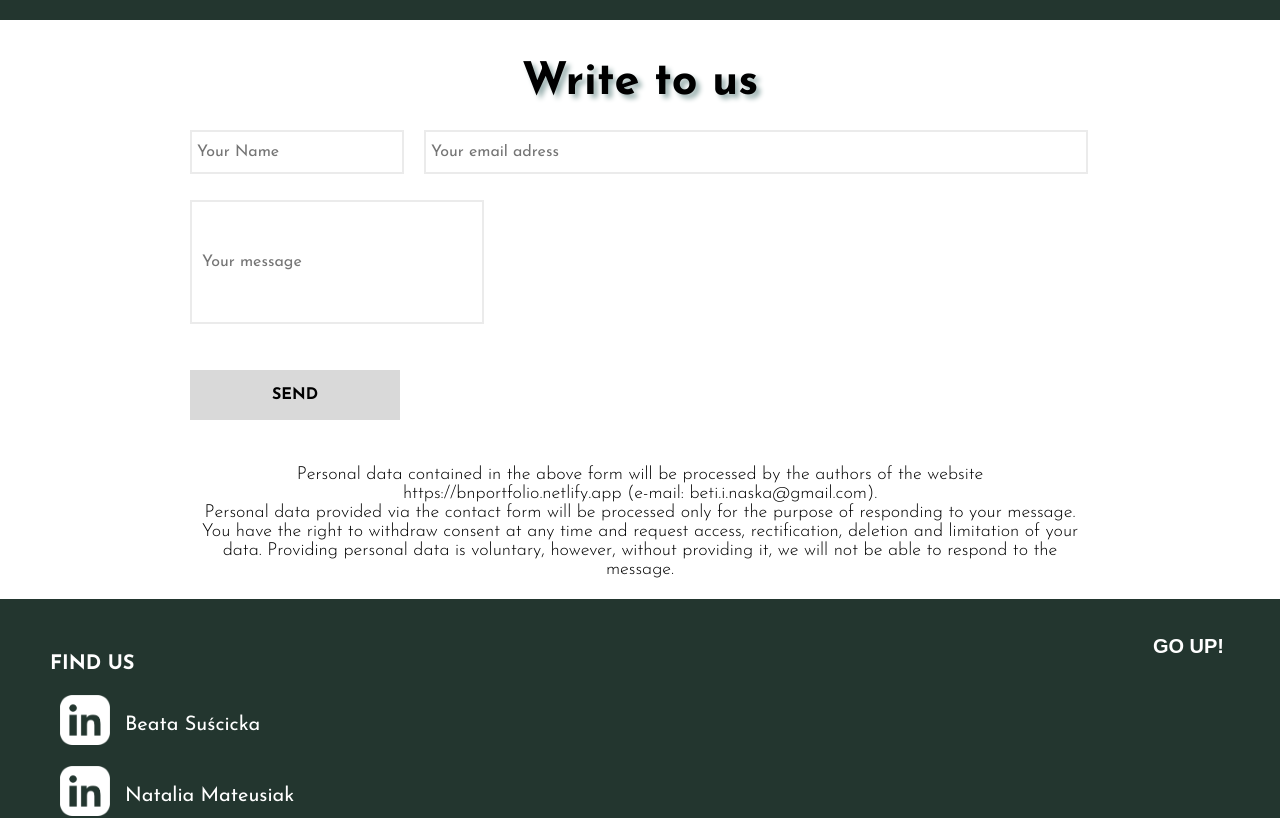
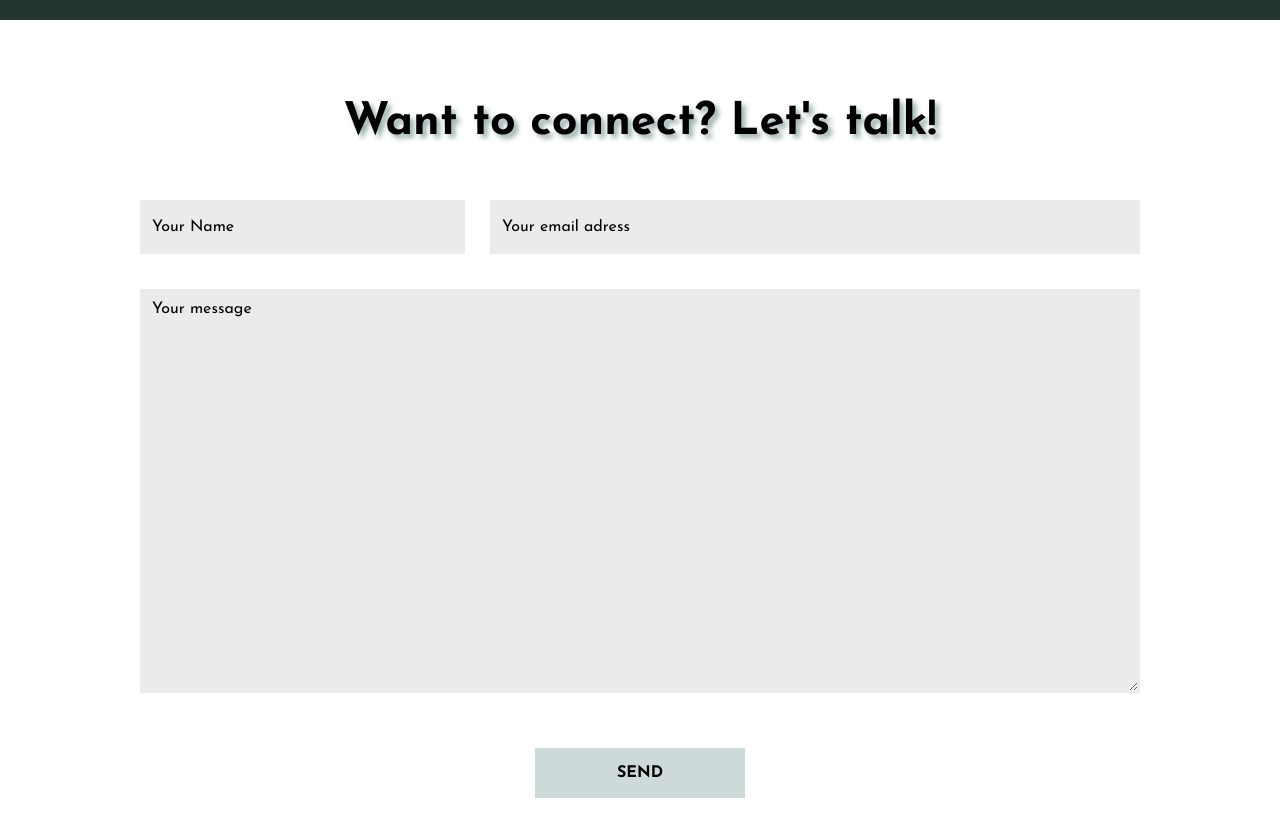
Before and after one commit to natimati/Portfolio, a React (Create React App) app: page /contact in a window 1280 px wide. Shown: the part 680-1498 px from the top of the page. Built offline with nearby package versions, Linux system fonts and the light colour scheme; a web font is replaced by a local one.

Commit message:
styling contact form with grid

```diff
--- a/src/components/ContactForm/index.tsx
+++ b/src/components/ContactForm/index.tsx
@@ -1,7 +1,6 @@
 import React, { useState } from 'react';
 import emailjs from 'emailjs-com'
-import { Container, EmailFormInput, Form, FormContainer, FormInput, InputContainer, InputError, RodoInformation, Message } from './style';
-import { Button } from '../../styles';
+import { Container, EmailFormInput, Form, FormInput, InputError, RodoInformation, Message, EmailInputError, MessageInputError, SendButton } from './style';
 import { useForm } from 'react-hook-form';
 
 type FormValues = {
@@ -42,10 +41,8 @@ const Contact = () => {
 
     return (
         <Container>
-            <h1>Write to us</h1>
+            <h1>Want to connect? Let's talk!</h1>
             <Form onSubmit={onSubmit}>
-                <FormContainer>
-                    <InputContainer>
                 <FormInput
                     type='text'
                     {...register("name", { required: true, minLength: 3, maxLength: 15 })}
@@ -57,8 +54,6 @@ const Contact = () => {
                     {errors.name?.type === "minLength" && "Use at least 3 characters"}
                     {errors.name?.type === "maxLength" && "You can use 20 characters at most"}
                 </InputError>
-                    </InputContainer>
-                    <InputContainer>
                 <EmailFormInput
                     type='email'
                     {...register("email", {  required: true,
@@ -69,24 +64,20 @@ const Contact = () => {
                     placeholder='Your email adress'
                     value={email}
                     onChange={e => setEmail(e.target.value)} />
-                        <InputError>
+                <EmailInputError>
                     {errors.email?.type === "required" && "Please enter your email"}
-                        </InputError>
-                    </InputContainer>
-                </FormContainer>
-                <InputContainer>
+                </EmailInputError>
                 <Message
-                            type='message'
                     {...register("message", {  required: true })}
                     placeholder='Your message'
                     value={message}
                     onChange={e => setMessage(e.target.value)}
                 />
-                        <InputError>
+                <MessageInputError>
                     {errors.message?.type === "required" && "Please enter your message"}
-                        </InputError>
-                    </InputContainer>
-                <Button onClick={submit}>send</Button>
+                </MessageInputError>
+                <SendButton onClick={submit}>send</SendButton>
+            </Form>
             <RodoInformation>
                     Personal data contained in the above form will be processed by the authors of the website
                     https://bnportfolio.netlify.app (e-mail: beti.i.naska@gmail.com). <br />Personal data provided via the
@@ -95,7 +86,6 @@ const Contact = () => {
                     and limitation of your data. Providing personal data is voluntary, however, without providing it,
                     we will not be able to respond to the message.
             </RodoInformation>
-            </Form>
         </Container>
     )
 }
--- a/src/components/ContactForm/style.ts
+++ b/src/components/ContactForm/style.ts
@@ -1,74 +1,96 @@
 import styled from "styled-components";
+import { Button } from "../../styles";
 
 export const Container = styled.div`
+margin-top: 50px;
 display: flex;
 justify-content: center;
+align-items: center;
 flex-direction: column;
 `;
 
 export const Form = styled.form`
-display: flex;
-flex-direction: column;
-margin: 20px;
-gap: 20px;
-max-width: 900px;
-align-self: center;
-`;
-
-export const FormContainer = styled.form`
-display: flex;
-flex-direction: row;
-gap: 20px;
-max-width: 900px;
-`;
-
-export const InputContainer = styled.div`
-display: flex;
-flex-direction: column;
-max-width: 100%;
+    margin-top: 50px;
+    display: grid;
+    width: 100%;
+    max-width: 1000px;
+    grid-template-columns: 1fr 2fr;
+    column-gap: 25px;
+    grid-template-areas:
+        "name email"
+        "nameError emailError"
+        "message message"
+        "messageError messageError"
+        "sendButton sendButton";
 `;
 
 export const FormInput = styled.input`
+    grid-area: name;
     height: 30px;
+    background-color: ${(props) => props.theme.colors.primaryUi};
+    border: 2px solid ${(props) => props.theme.colors.primaryUi};
+    padding: 10px;
+    font-size: 16px;
+    font-weight: 500;
     font-family: ${(props) => props.theme.fontFamily.primaryFont};
-font-size: 16px;
-border: 2px solid ${(props) => props.theme.colors.primaryUi};
-padding: 5px;
-min-width: 30%;
-width: 200px;
 
     &:focus {
         outline: none;
         border: 2px solid ${(props) => props.theme.colors.tertiaryUi};
     }
+    &::placeholder {
+        color: black;
+    }
 `;
 
 export const EmailFormInput = styled(FormInput)`
-min-width: 60%;
-width: 650px;
+    grid-area: email;
     `;
 
-export const InputError = styled.span`
-align-self: flex-start;
-padding: 3px;
-font-size: 14px;
-`
-
-export const Message = styled(FormInput)`
-height: 100px;
-resize: vertical;
-font-family: ${(props) => props.theme.fontFamily.primaryFont};
-font-size: 16px;
+export const Message = styled.textarea`
+    grid-area: message;
+    height: 380px;
+    background-color: ${(props) => props.theme.colors.primaryUi};
     border: 2px solid ${(props) => props.theme.colors.primaryUi};
     padding: 10px;
+    font-size: 16px;
+    font-weight: 500;
+    font-family: ${(props) => props.theme.fontFamily.primaryFont};
 
     &:focus {
         outline: none;
         border: 2px solid ${(props) => props.theme.colors.tertiaryUi};
     }
+
+    &::placeholder {
+        color: black;
+    }
+`;
+
+export const InputError = styled.span`
+    grid-area: nameError;
+    margin-top: 10px;
+    margin-bottom: 25px;
+    color: red;
+`;
+
+export const EmailInputError = styled(InputError)`
+    grid-area: emailError;
+`;
+
+
+export const SendButton = styled(Button)`
+    grid-area: sendButton;
+    justify-self: center;
+    background-color: ${(props) => props.theme.colors.secondaryUi};
+`
+
+export const MessageInputError = styled(InputError)`
+    grid-area: messageError;
 `;
 
 export const RodoInformation = styled.span`
-margin-top: 25px;
+     max-width: 1000px;
      text-align: center;
-`
+     margin: 50px;
+`;
```
Lines whose indentation alone changed are shown as unchanged.
